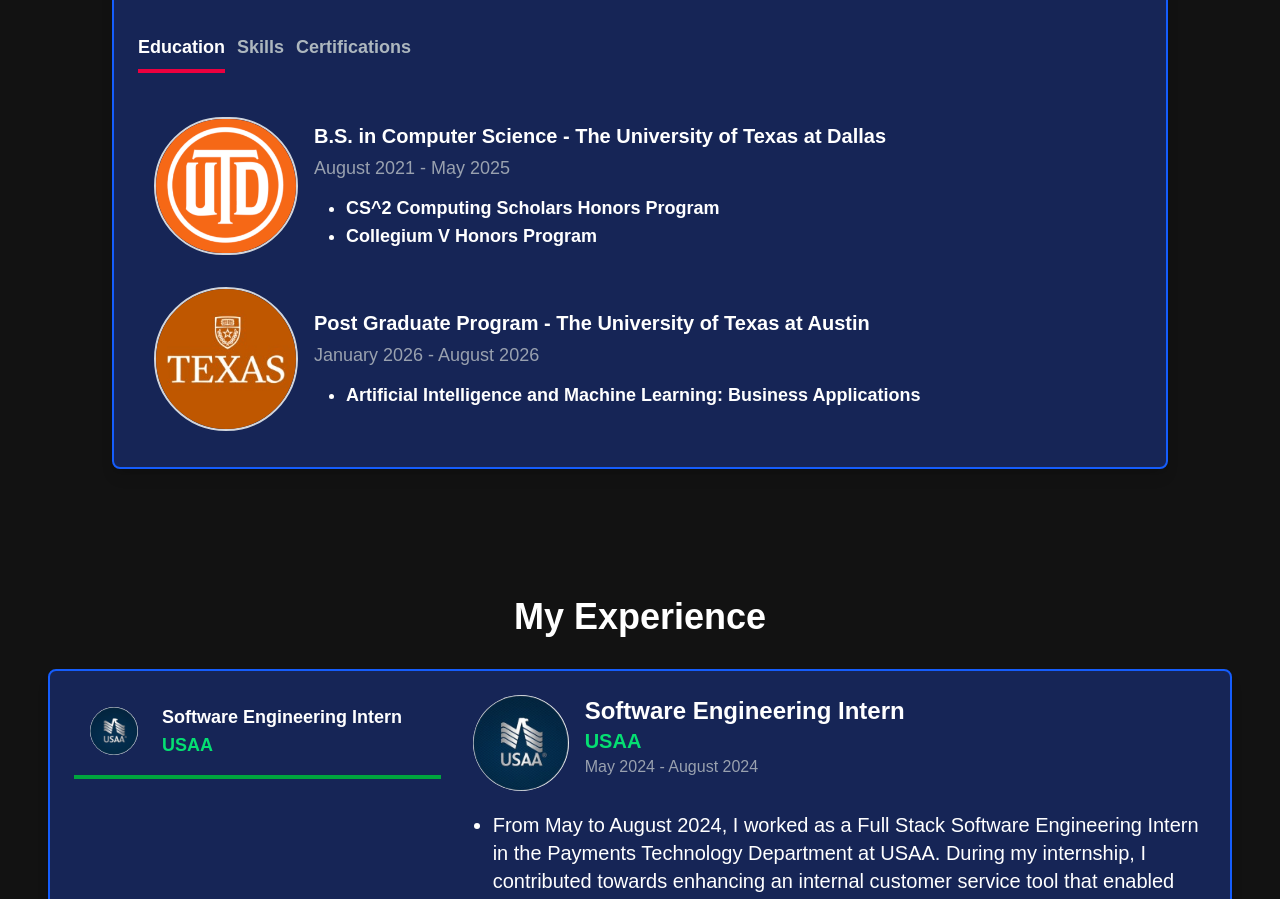
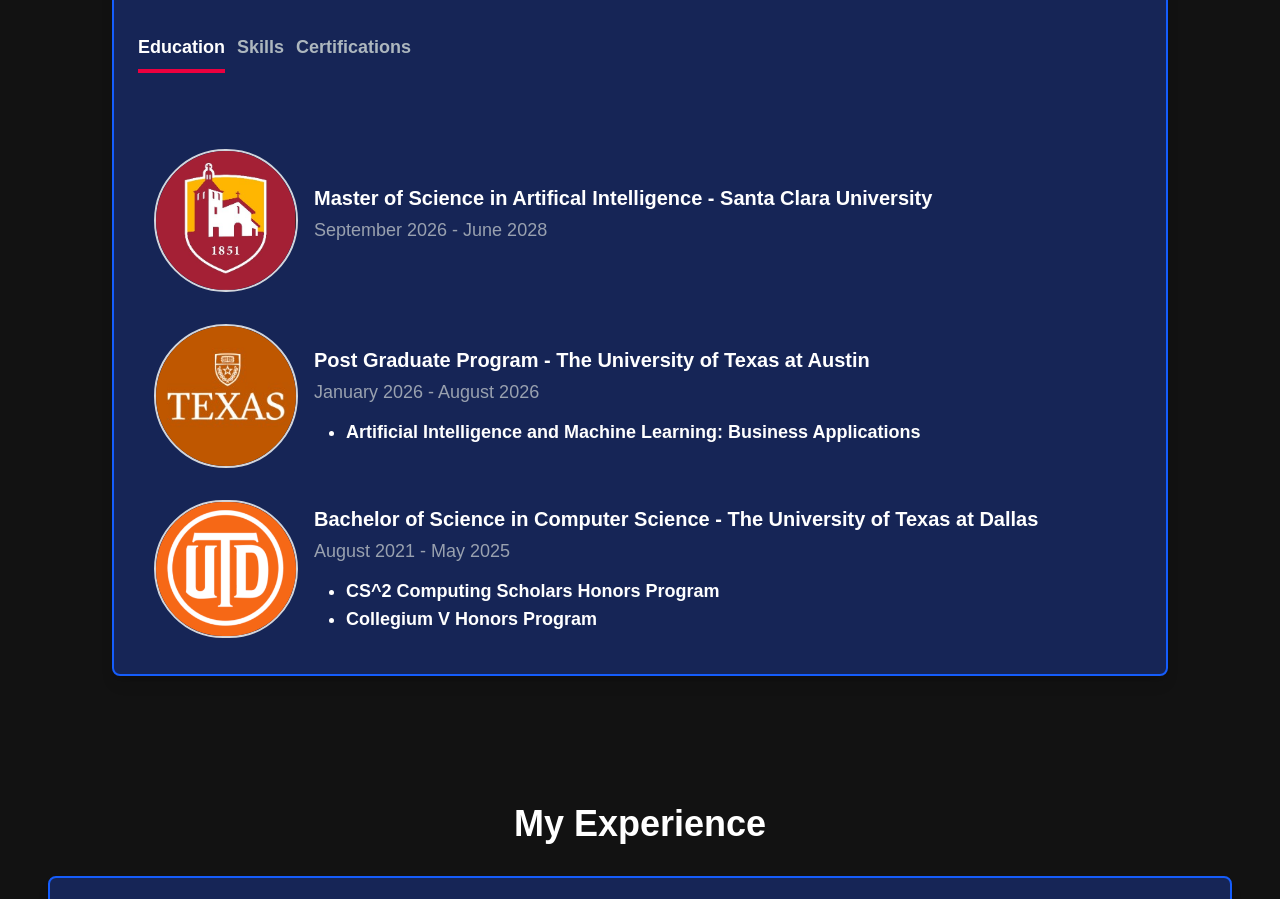
Before and after one commit to sutpat1/portfolio-website, a Next.js app: page / in a window 1280 px wide. Shown: the part 1193-2092 px from the top of the page. Built offline with nearby package versions, Linux system fonts and the light colour scheme.

Commit message:
Added master's and ML skills

```diff
--- a/src/app/components/AboutSection.tsx
+++ b/src/app/components/AboutSection.tsx
@@ -16,10 +16,11 @@
         content: (
 
             <div className="w-full px-4 py-3">
-  <div className="flex flex-col md:flex-row items-center text-center md:text-left">
+
+<div className="flex flex-col md:flex-row items-center text-center md:text-left mt-8">
   <div className="mb-4 md:mb-0 md:mr-4 flex justify-center">
     <Image
-        src="/images/UTD-logo.png"
+      src="/images/SCULogo.png"
       width={144}
       height={144}
       alt="UTD Logo"
@@ -27,11 +28,11 @@
     />
   </div>
   <div className="flex flex-col items-center md:items-start">
-      <h2 className="font-bold text-lg md:text-xl mb-1">B.S. in Computer Science - The University of Texas at Dallas</h2>
-      <p className="text-gray-400 mb-3">August 2021 - May 2025</p>
+    <h2 className="font-bold text-lg md:text-xl mb-1">
+      Master of Science in Artifical Intelligence - Santa Clara University
+    </h2>
+    <p className="text-gray-400 mb-3">September 2026 - June 2028</p>
     <ul className="list-disc pl-8 text-center md:text-left">
-        <li className="font-bold "> CS^2 Computing Scholars Honors Program</li>
-        <li className="font-bold">Collegium V Honors Program</li>
     </ul>
   </div>
 </div>
@@ -56,6 +57,34 @@
             </ul>
           </div>
         </div>
+
+
+        <div className="flex flex-col md:flex-row items-center text-center md:text-left mt-8">
+    <div className="mb-4 md:mb-0 md:mr-4 flex justify-center">
+      <Image
+        src="/images/UTD-logo.png"
+        width={144}
+        height={144}
+        alt="UTD Logo"
+        className="rounded-full border-2 border-gray-300"
+      />
+    </div>
+    <div className="flex flex-col items-center md:items-start">
+      <h2 className="font-bold text-lg md:text-xl mb-1">Bachelor of Science in Computer Science - The University of Texas at Dallas</h2>
+      <p className="text-gray-400 mb-3">August 2021 - May 2025</p>
+      <ul className="list-disc pl-8 text-center md:text-left">
+        <li className="font-bold "> CS^2 Computing Scholars Honors Program</li>
+        <li className="font-bold">Collegium V Honors Program</li>
+      </ul>
+    </div>
+  </div>
+
+
+
+
+
+
+
 </div>
 
 
@@ -68,7 +97,7 @@
         content: (
             <div className="space-y-4">
                 <div>
-                    <h3 className="text-lg font-semibold mb-2">Language:</h3>
+                    <h3 className="text-lg font-semibold mb-2">Languages:</h3>
                     <div className="flex flex-wrap gap-2">
                     <span className="bg-blue-800 text-white px-3 py-1 rounded-full font-bold">Python</span>
                         <span className="bg-blue-800 text-white px-3 py-1 rounded-full font-bold">Java</span>
@@ -91,6 +120,22 @@
                         <span className="bg-blue-800 text-white px-3 py-1 rounded-full font-bold">Flask</span>
                         <span className="bg-blue-800 text-white px-3 py-1 rounded-full font-bold">Docker</span>
                         <span className="bg-blue-800 text-white px-3 py-1 rounded-full font-bold">Postman</span>
+                    </div>
+                </div>
+                <div>
+                    <h3 className="text-lg font-semibold mb-2">Machine Learning:</h3>
+                    <div className="flex flex-wrap gap-2">
+                    <span className="bg-blue-800 text-white px-3 py-1 rounded-full font-bold">Pandas</span>
+                        <span className="bg-blue-800 text-white px-3 py-1 rounded-full font-bold">NumPy</span>
+                        <span className="bg-blue-800 text-white px-3 py-1 rounded-full font-bold">Matplotlib</span>
+                        <span className="bg-blue-800 text-white px-3 py-1 rounded-full font-bold">Seaborn</span>
+                        <span className="bg-blue-800 text-white px-3 py-1 rounded-full font-bold">Keras</span>
+                        <span className="bg-blue-800 text-white px-3 py-1 rounded-full font-bold">TensorFlow</span>
+                        <span className="bg-blue-800 text-white px-3 py-1 rounded-full font-bold">Jupyter Notebook</span>
+
+
+
+
                     </div>
                 </div>
             </div>
--- a/src/app/components/HeroSection.tsx
+++ b/src/app/components/HeroSection.tsx
@@ -50,7 +50,12 @@
               </span>
             </Link>
             <button
-              onClick={() => window.open("/documents/April2026CVSharvUtpat.docx.pdf", "_blank")}
+              onClick={() =>
+                window.open(
+                  "https://docs.google.com/document/d/1Ar4K7CfALHvjU7LBt2EhIyBZyCc7mzhO/edit",
+                  "_blank"
+                )
+              }
               className="px-1 py-1 w-full sm:w-auto rounded-full bg-gradient-to-br from-cyan-300 via-purple-400 to-rose-700 hover:bg-slate-800 text-white"
             >
               <span className="block bg-[#121212] hover:bg-slate-800 rounded-full px-5 py-2 text-center">
```
Also changed, not shown: public/images/SCULogo.png (added). Lines whose indentation alone changed are shown as unchanged.
